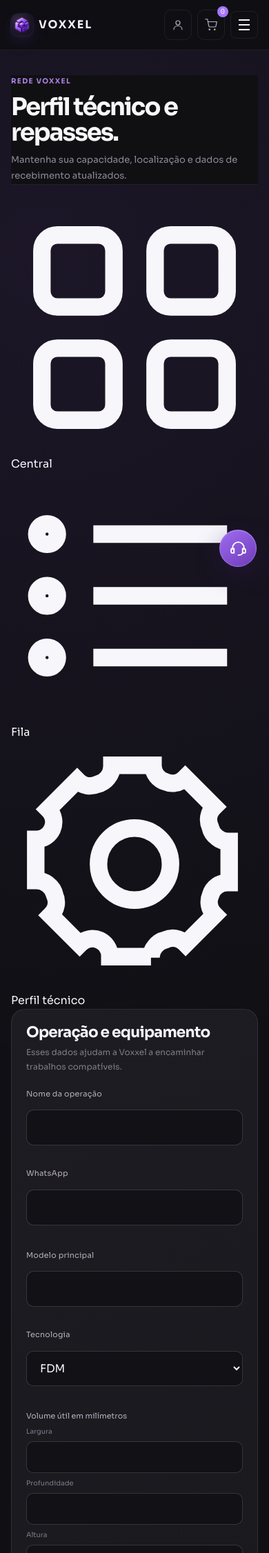
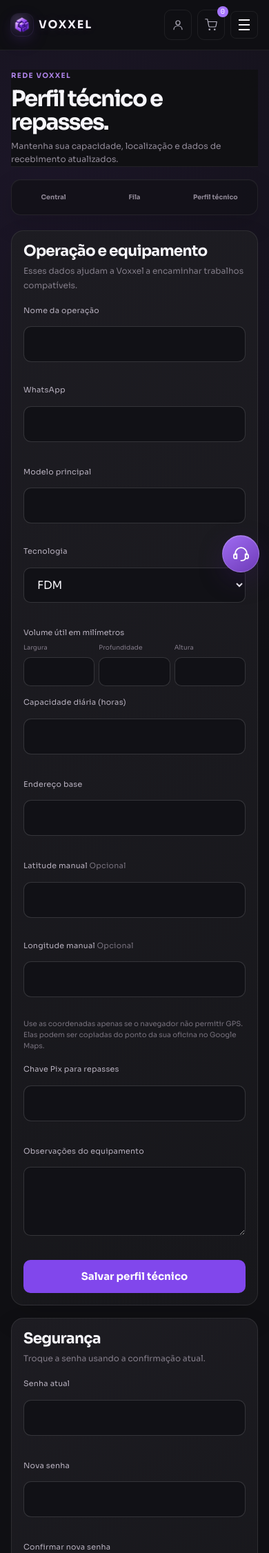
Before and after one commit to nisouzaaf14/voxxel-site, a Flask app: template templates/impressora_perfil.html in a window 390 px wide. Shown: the top 2252 px of the page at 69% size. Run offline with Flask 3, Linux system fonts and the light colour scheme; the template is opened without the code that fills it, so the values that code supplies are empty; parts of the project's set-up code (start-up, migrations or seed data) failed here and were passed over; some libraries are stand-ins or nearby versions.

Commit message:
Corrige layout mobile da area do parceiro

```diff
--- a/static/css/dashboard-v9.css
+++ b/static/css/dashboard-v9.css
@@ -14,3 +14,202 @@
 /* Auditoria de acessibilidade V11: rótulos pequenos precisam manter contraste
    legível no fundo grafite, inclusive em telas com brilho baixo. */
 .track-copy strong{color:#928b98}.track-copy span{color:#8a8390}.order-feed-meta{color:#918a97}
+
+
+/* V10 — unified partner workspace */
+.partner-work-nav{
+  display:grid;
+  grid-template-columns:repeat(3,minmax(0,1fr));
+  gap:6px;
+  max-width:560px;
+  margin:0 0 22px;
+  padding:5px;
+  border:1px solid rgba(255,255,255,.075);
+  border-radius:16px;
+  background:rgba(19,18,24,.88);
+  box-shadow:0 14px 36px rgba(0,0,0,.14),inset 0 1px 0 rgba(255,255,255,.025);
+}
+.partner-work-nav a{
+  min-width:0;
+  min-height:44px;
+  display:flex;
+  align-items:center;
+  justify-content:center;
+  gap:8px;
+  padding:10px 12px;
+  border:1px solid transparent;
+  border-radius:11px;
+  color:#8f8896;
+  font-size:.68rem;
+  font-weight:650;
+  text-decoration:none;
+  transition:color .18s ease,border-color .18s ease,background .18s ease,box-shadow .18s ease;
+}
+.partner-work-nav a svg{
+  width:17px;
+  height:17px;
+  flex:0 0 auto;
+}
+.partner-work-nav a:hover{
+  color:#e9dfff;
+  background:rgba(145,83,229,.07);
+}
+.partner-work-nav a.active{
+  color:#fff;
+  border-color:rgba(184,111,255,.42);
+  background:linear-gradient(145deg,rgba(105,56,151,.34),rgba(58,36,77,.3));
+  box-shadow:0 0 18px rgba(151,73,235,.1),inset 0 1px 0 rgba(255,255,255,.045);
+}
+.partner-dashboard-page .whatsapp-fallback{
+  width:52px;
+  height:52px;
+  min-height:52px;
+  padding:0!important;
+  justify-content:center;
+  border-radius:50%;
+}
+.partner-dashboard-page .whatsapp-fallback .whatsapp-brand-mark{
+  width:34px;
+  height:34px;
+}
+.partner-dashboard-page .whatsapp-fallback span{display:none!important}
+
+.partner-profile-shell{}
+.partner-settings-page .partner-work-nav{
+  margin-bottom:22px;
+}
+.partner-settings-page .settings-head{
+  margin-bottom:18px;
+}
+.partner-settings-page .settings-card{
+  box-shadow:0 18px 44px rgba(0,0,0,.1);
+}
+
+@media(max-width:680px){
+  .dashboard-shell{padding:22px 0 72px}
+  .dash-head{gap:14px;margin-bottom:14px}
+  .dash-head h1{font-size:2rem;margin:7px 0 8px}
+  .dash-head p{font-size:.77rem;line-height:1.55}
+  .dash-head-actions{margin-top:-2px}
+  .dash-head-actions .inline-logout-form,
+  .dash-head-actions .dash-link{
+    width:auto!important;
+    text-align:left!important;
+  }
+  .partner-work-nav{
+    width:100%;
+    max-width:none;
+    margin-bottom:16px;
+    gap:4px;
+    padding:4px;
+    border-radius:14px;
+  }
+  .partner-work-nav a{
+    min-height:42px;
+    gap:6px;
+    padding:9px 7px;
+    border-radius:10px;
+    font-size:.64rem;
+  }
+  .partner-work-nav a svg{width:15px;height:15px}
+
+  .partner-hero{gap:9px;margin-bottom:10px}
+  .partner-presence{
+    padding:15px;
+    gap:14px;
+    border-radius:18px;
+  }
+  .presence-main{gap:11px;align-items:flex-start}
+  .presence-light{width:36px;height:36px;border-radius:11px}
+  .presence-copy strong{font-size:.78rem}
+  .presence-copy span{font-size:.63rem;line-height:1.45}
+  .partner-settings{
+    padding:14px;
+    border-radius:18px;
+  }
+  .partner-payout-summary{
+    margin-bottom:14px!important;
+  }
+  .dash-section{margin-top:22px}
+  .dash-section-head{align-items:flex-start}
+  .dash-section-head p{max-width:240px}
+  .order-feed-card{border-radius:18px}
+  .order-track{
+    grid-template-columns:repeat(5,minmax(104px,1fr));
+  }
+  .order-track:before{width:calc(5 * 104px - 26px)}
+  .track-copy span{display:none}
+  .partner-dashboard-page .whatsapp-fallback{
+    right:14px!important;
+    bottom:max(14px,calc(env(safe-area-inset-bottom) + 10px))!important;
+  }
+
+  .partner-settings-page .settings-shell{padding:28px 0 72px}
+  .partner-settings-page .settings-head h1{
+    font-size:2rem;
+    margin:8px 0 9px;
+  }
+  .partner-settings-page .settings-head p:not(.auth-kicker){
+    font-size:.76rem;
+    line-height:1.55;
+  }
+  .partner-settings-page .settings-card{
+    padding:17px;
+    border-radius:18px;
+  }
+  .partner-settings-page .auth-panel-head{margin-bottom:18px}
+}
+
+@media(max-width:440px){
+  .dash-stats{
+    grid-template-columns:1fr 1fr!important;
+    gap:7px;
+  }
+  .dash-stat{
+    min-height:96px;
+    padding:12px;
+    border-radius:15px;
+  }
+  .dash-stat-label{font-size:.61rem}
+  .dash-stat-icon{width:28px;height:28px;border-radius:9px}
+  .dash-stat strong{font-size:1.08rem;margin-top:12px}
+  .dash-stat small{
+    font-size:.57rem;
+    line-height:1.35;
+  }
+  .partner-work-nav a{
+    font-size:.59rem;
+    padding-inline:5px;
+  }
+  .partner-work-nav a svg{display:none}
+  .partner-payout-summary{
+    grid-template-columns:1fr 1fr!important;
+    gap:12px!important;
+    padding:14px!important;
+  }
+  .partner-payout-summary div{
+    padding:0!important;
+    border:0!important;
+  }
+  .partner-payout-summary p{
+    grid-column:1/-1!important;
+    padding-top:10px;
+    border-top:1px solid rgba(255,255,255,.07);
+  }
+
+  .partner-settings-page .settings-two{
+    grid-template-columns:1fr!important;
+  }
+  .partner-settings-page .partner-volume-grid{
+    grid-template-columns:repeat(3,minmax(0,1fr))!important;
+    gap:6px!important;
+  }
+  .partner-settings-page .partner-volume-grid label{
+    font-size:.57rem;
+  }
+  .partner-settings-page .partner-volume-grid input{
+    min-height:42px;
+    padding:9px 7px;
+    text-align:center;
+  }
+}
```
